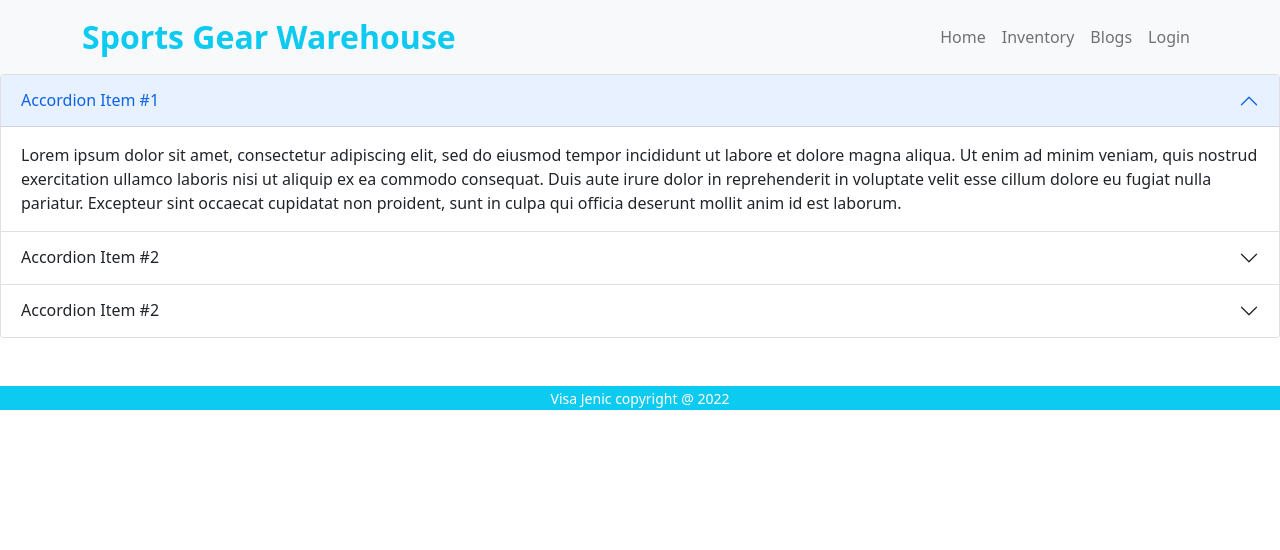
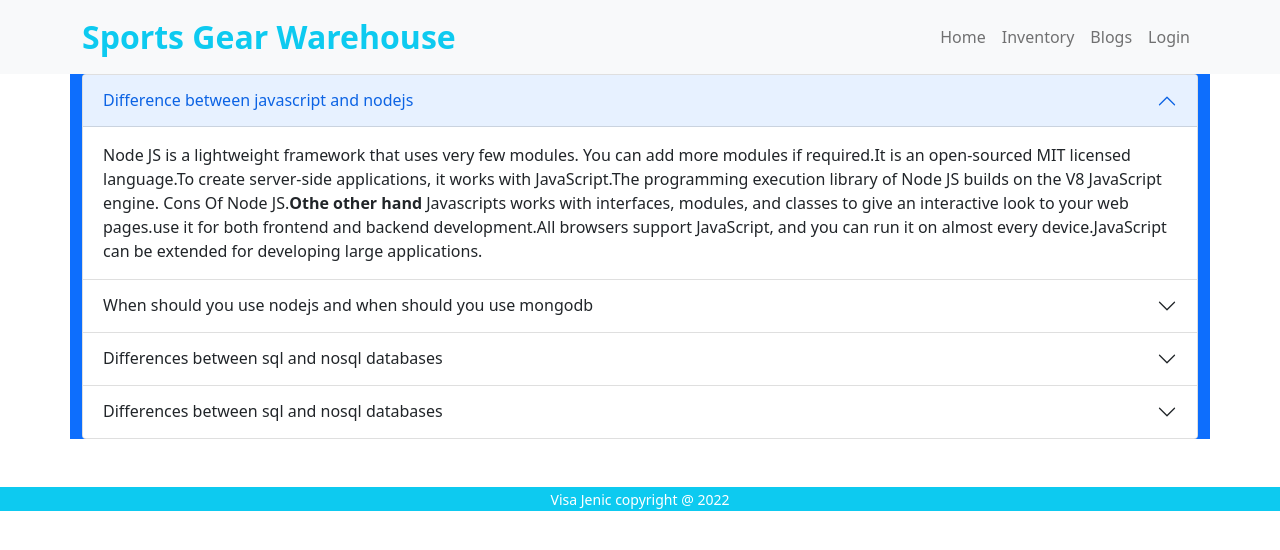
Before and after one commit to Sabit-Shafe/sports-gear-warehouse-client, a React (Create React App) app: page /Blogs in a window 1280 px wide. Shown: the top 550 px of the page. Built offline with nearby package versions, Linux system fonts and the light colour scheme; no server answers.

Commit message:
blogs done

```diff
--- a/src/Pages/Blogs/Blogs.js
+++ b/src/Pages/Blogs/Blogs.js
@@ -3,42 +3,38 @@ import { Accordion } from 'react-bootstrap';
 
 const Blogs = () => {
   return (
-        <div>
+    <div className="container bg-primary">
       <Accordion defaultActiveKey="0">
         <Accordion.Item eventKey="0">
-    <Accordion.Header>Accordion Item #1</Accordion.Header>
+          <Accordion.Header>Difference between javascript and nodejs</Accordion.Header>
           <Accordion.Body>
-      Lorem ipsum dolor sit amet, consectetur adipiscing elit, sed do eiusmod
-      tempor incididunt ut labore et dolore magna aliqua. Ut enim ad minim
-      veniam, quis nostrud exercitation ullamco laboris nisi ut aliquip ex ea
-      commodo consequat. Duis aute irure dolor in reprehenderit in voluptate
-      velit esse cillum dolore eu fugiat nulla pariatur. Excepteur sint occaecat
-      cupidatat non proident, sunt in culpa qui officia deserunt mollit anim id
-      est laborum.
+            Node JS is a lightweight framework that uses very few modules. You can add more modules if required.It is an open-sourced MIT licensed language.To create server-side applications, it works with JavaScript.The programming execution library of Node JS builds on the V8 JavaScript engine.
+            Cons Of Node JS.
+            <span className="fw-bold">Othe other hand </span>
+            Javascripts works with interfaces, modules, and classes to give an interactive look to your web pages.use it for both frontend and backend development.All browsers support JavaScript, and you can run it on almost every device.JavaScript can be extended for developing large applications.
           </Accordion.Body>
         </Accordion.Item>
         <Accordion.Item eventKey="1">
-    <Accordion.Header>Accordion Item #2</Accordion.Header>
+          <Accordion.Header>When should you use nodejs and when should you use mongodb</Accordion.Header>
           <Accordion.Body>
-      Lorem ipsum dolor sit amet, consectetur adipiscing elit, sed do eiusmod
-      tempor incididunt ut labore et dolore magna aliqua. Ut enim ad minim
-      veniam, quis nostrud exercitation ullamco laboris nisi ut aliquip ex ea
-      commodo consequat. Duis aute irure dolor in reprehenderit in voluptate
-      velit esse cillum dolore eu fugiat nulla pariatur. Excepteur sint occaecat
-      cupidatat non proident, sunt in culpa qui officia deserunt mollit anim id
-      est laborum.
+          <span className="fw-bold">For Node js </span>
+          Node.js is especially suited for applications that require a persistent connection between the browser and the server. Node.js is really efficient in terms of long polling that otherwise creates extreme load on servers.Real time applications like online games, chat rooms can be created using node.js as it reduces real time latency.Applications using concurrent connections and when each request demands only few CPU cycles are suitable candidates for node.js development.It can be used in the development of sockets only servers like chat and apps.
+          <span className="fw-bold">For Mongodb js </span>
+          MongoDB is a document database used to build highly available and scalable internet applications. With its flexible schema approach, it’s popular with development teams using agile methodologies. Offering drivers for all major programming languages, MongoDB allows you to immediately start building your application without spending time configuring a database.When you use MongoDB, you have the flexibility to scale horizontally through sharding. Sharding is a method for distributing data across multiple servers.
           </Accordion.Body>
         </Accordion.Item>
         <Accordion.Item eventKey="2">
-    <Accordion.Header>Accordion Item #2</Accordion.Header>
+          <Accordion.Header>Differences between sql and nosql databases</Accordion.Header>
           <Accordion.Body>
-      Lorem ipsum dolor sit amet, consectetur adipiscing elit, sed do eiusmod
-      tempor incididunt ut labore et dolore magna aliqua. Ut enim ad minim
-      veniam, quis nostrud exercitation ullamco laboris nisi ut aliquip ex ea
-      commodo consequat. Duis aute irure dolor in reprehenderit in voluptate
-      velit esse cillum dolore eu fugiat nulla pariatur. Excepteur sint occaecat
-      cupidatat non proident, sunt in culpa qui officia deserunt mollit anim id
-      est laborum.
+          A SQL database supports structured query language (SQL) — a domain-specific programming language for querying and manipulating data in a relational database. Enables support for diverse workloads. Abstracts data over underlying implementations and allows engines to optimize queries to fit on-disk representations.
+          <span className="fw-bold">Othe other hand </span>
+          Rooted in graph, document, key-value pairs and wide-column stores developed in the early 1990’s, NoSQL (“Not only SQL”) rose in the mid-2000s due to the emergence of cloud, big data, and web and mobile applications. Today it is the preferred database due to its performance quality, ability to scale and ease of use.Many NoSQL databases are designed to support seamless, online horizontal scalability without significant single points of failure.
+          </Accordion.Body>
+        </Accordion.Item>
+        <Accordion.Item eventKey="3">
+          <Accordion.Header>Differences between sql and nosql databases</Accordion.Header>
+          <Accordion.Body>
+          JWT, or JSON Web Token, is an open standard used to share security information between two parties — a client and a server. Each JWT contains encoded JSON objects, including a set of claims. JWTs are signed using a cryptographic algorithm to ensure that the claims cannot be altered after the token is issued.JWT differ from other web tokens in that they contain a set of claims. Claims are used to transmit information between two parties. What these claims are depends on the use case at hand. For example, a claim may assert who issued the token, how long it is valid for, or what permissions the client has been granted.
           </Accordion.Body>
         </Accordion.Item>
       </Accordion>
--- a/src/Pages/ItemDetail/ItemDetail.js
+++ b/src/Pages/ItemDetail/ItemDetail.js
@@ -1,4 +1,4 @@
-import React, { useState } from 'react';
+import React, { } from 'react';
 import { Alert, Button, Card } from 'react-bootstrap';
 import { useParams } from 'react-router-dom';
 import useItemDetails from '../../hooks/useItemDetails';
```
Lines whose indentation alone changed are shown as unchanged.
